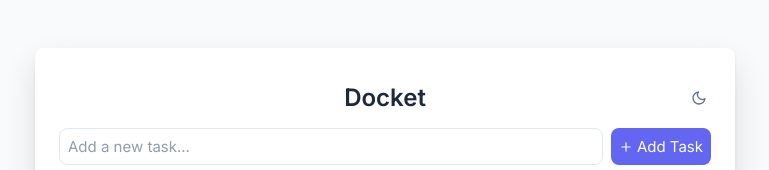
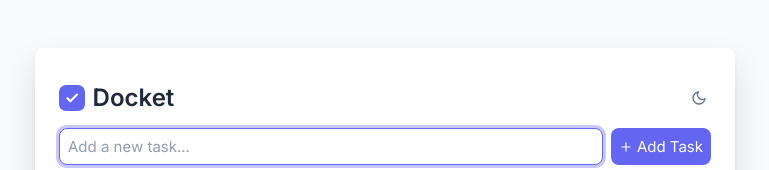
Before and after one commit to btesf/todo-list, a website: page index.html in a window 1280 px wide. Shown: the top 170 px of the page, without its empty margins (255-1024 px from the left). Drawn offline with nearby package versions, Linux system fonts and the light colour scheme.

Commit message:
added app logo

```diff
--- a/index.html
+++ b/index.html
@@ -22,7 +22,15 @@
            banners deliberately sit below, in normal flow. -->
       <div class="app-sticky">
         <div class="app-header">
-            <h1>Docket</h1>
+            <!-- Brand lockup: the mark is the app's own checked checkbox (rounded
+                 indigo square + white check), so the logo and the core interaction
+                 are literally the same shape. aria-hidden - the h1 names the app. -->
+            <div class="brand">
+                <span class="brand-mark" aria-hidden="true">
+                    <svg viewBox="0 0 24 24" fill="none" stroke="white" stroke-width="3.5" stroke-linecap="round" stroke-linejoin="round"><path d="M4 12l5 5L20 6"></path></svg>
+                </span>
+                <h1>Docket</h1>
+            </div>
             <button @click="toggleTheme" class="theme-toggle-btn" type="button" :title="theme === 'dark' ? 'Switch to light mode' : 'Switch to dark mode'" :aria-label="theme === 'dark' ? 'Switch to light mode' : 'Switch to dark mode'">
                 <svg v-if="theme === 'dark'" class="icon-m" xmlns="http://www.w3.org/2000/svg" width="24" height="24" viewBox="0 0 24 24" fill="none" stroke="currentColor" stroke-width="2" stroke-linecap="round" stroke-linejoin="round">
                     <circle cx="12" cy="12" r="5"></circle>
--- a/style.css
+++ b/style.css
@@ -105,13 +105,34 @@
     border-bottom: 1px solid var(--border-color);
   }
 
+  /* Left-aligned app-bar lockup (brand on the left, theme toggle floats right).
+     The toggle stays absolutely positioned, so only the brand needs to sit left. */
   .app-header {
     display: flex;
     align-items: center;
-    justify-content: center;
+    justify-content: flex-start;
     position: relative;
     padding: var(--spacing-sm) 0 var(--spacing-md);
   }
+  .brand {
+    display: flex;
+    align-items: center;
+    gap: var(--spacing-sm);
+  }
+  /* Same rounded-square + white check as a completed checkbox, on the same
+     --primary-color, so it re-themes in dark mode exactly like the checkboxes. */
+  .brand-mark {
+    width: 1.6rem;
+    height: 1.6rem;
+    border-radius: 7px;
+    background-color: var(--primary-color);
+    display: inline-flex;
+    align-items: center;
+    justify-content: center;
+    flex-shrink: 0;
+  }
+  .brand-mark svg { width: 0.9rem; height: 0.9rem; }
+  .brand h1 { text-align: left; }
 
   .theme-toggle-btn {
     position: absolute;
```
